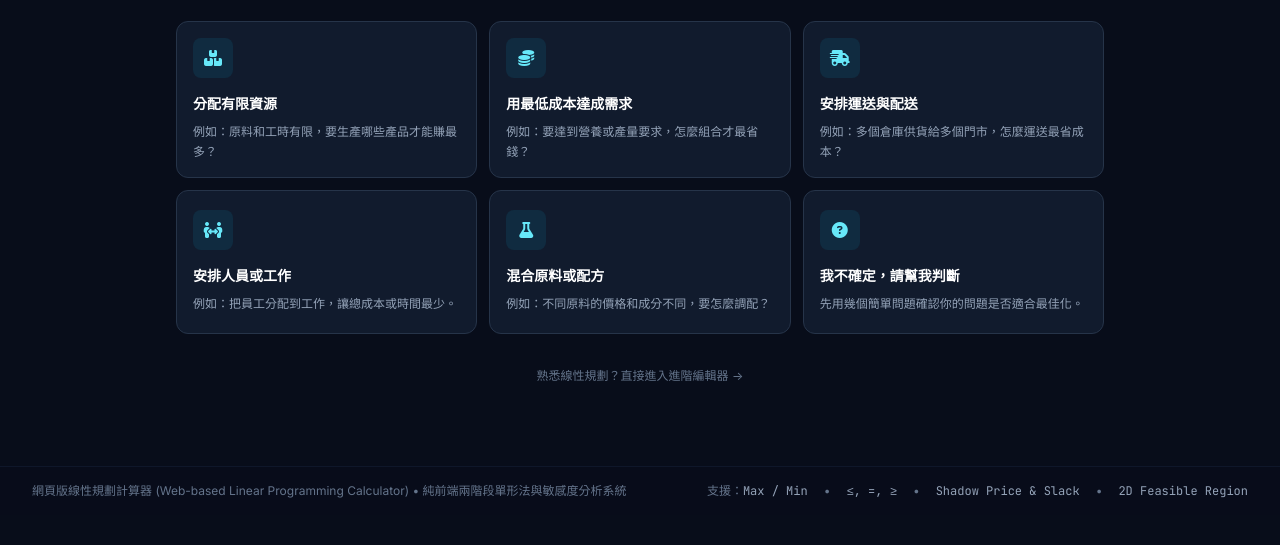
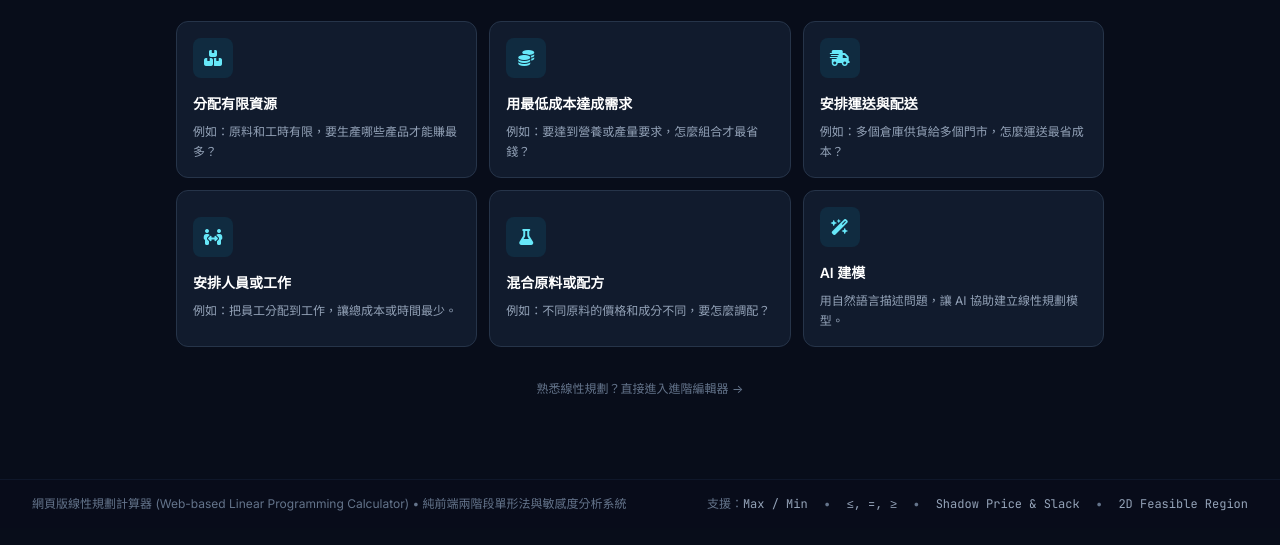
Before and after one commit to TW-RF54732/caculater, a website with bundled scripts: page index.html in a window 1280 px wide. Shown: the part 255-800 px from the top of the page. Built offline with nearby package versions, Linux system fonts and the light colour scheme.

Commit message:
Rename sixth guided option to AI modeling

```diff
--- a/index.html
+++ b/index.html
@@ -596,10 +596,10 @@
                     <span class="block text-sm font-semibold text-white">混合原料或配方</span>
                     <span class="block mt-2 text-xs text-slate-400 leading-relaxed">例如：不同原料的價格和成分不同，要怎麼調配？</span>
                 </button>
-                <button class="guided-option rounded-xl p-4" onclick="startGuidedScenario('unsure')">
-                    <span class="guided-icon w-10 h-10 rounded-lg flex items-center justify-center mb-4"><i class="fa-solid fa-circle-question"></i></span>
-                    <span class="block text-sm font-semibold text-white">我不確定，請幫我判斷</span>
-                    <span class="block mt-2 text-xs text-slate-400 leading-relaxed">先用幾個簡單問題確認你的問題是否適合最佳化。</span>
+                <button class="guided-option rounded-xl p-4" onclick="switchMainTab('templates')">
+                    <span class="guided-icon w-10 h-10 rounded-lg flex items-center justify-center mb-4"><i class="fa-solid fa-wand-magic-sparkles"></i></span>
+                    <span class="block text-sm font-semibold text-white">AI 建模</span>
+                    <span class="block mt-2 text-xs text-slate-400 leading-relaxed">用自然語言描述問題，讓 AI 協助建立線性規劃模型。</span>
                 </button>
             </section>
 
```
